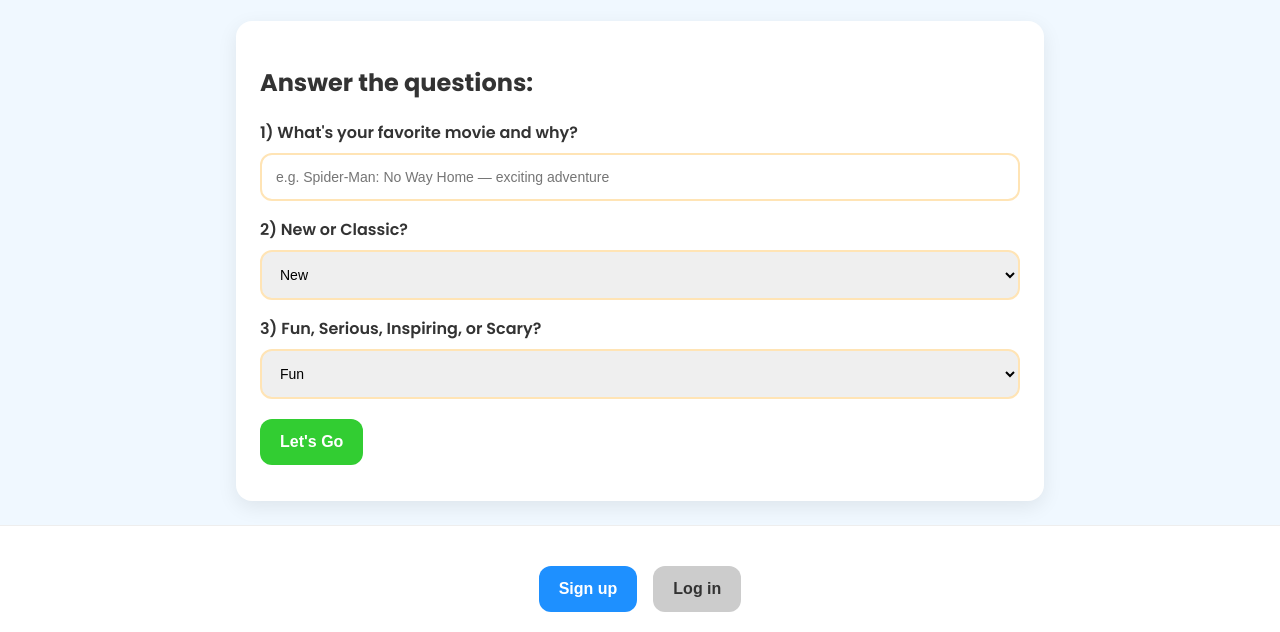
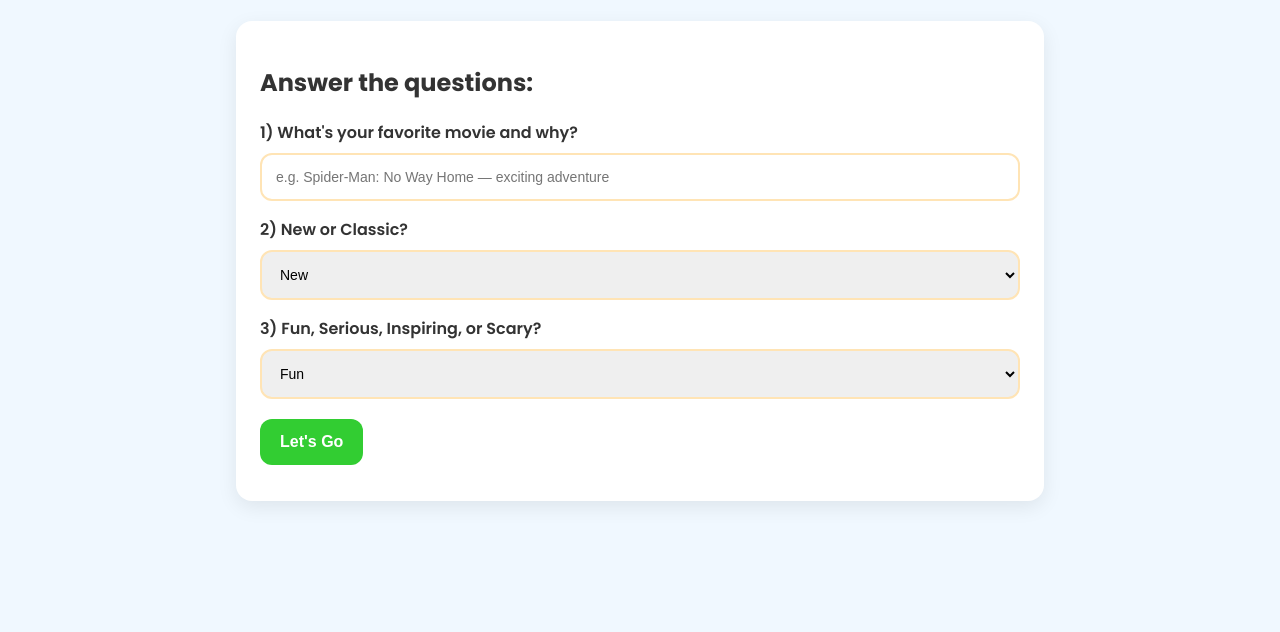
Before and after one commit to Munaza51/popchoice, a plain HTML site: page index.html in a window 1280 px wide. Shown: the part 448-1080 px from the top of the page. After the commit the page ends 973 px from the top, so only its background shows below. Drawn offline with Linux system fonts and the light colour scheme.

Commit message:
Update index.html

```diff
--- a/index.html
+++ b/index.html
@@ -234,10 +234,7 @@ select:focus {
     <button id="again" class="btn">Go Again</button>
   </div>
 
-  <div class="footer-actions">
-    <button class="btn btn-signup">Sign up</button>
-    <button class="btn btn-login">Log in</button>
-  </div>
+
 
   <script type="module" src="./src/index.js"></script>
 </body>
```
